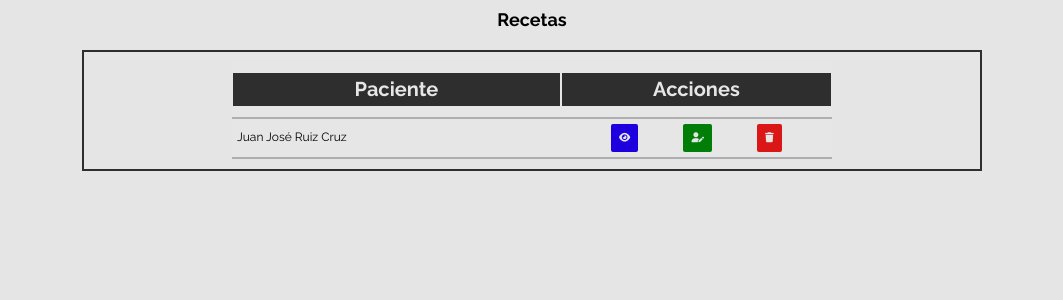
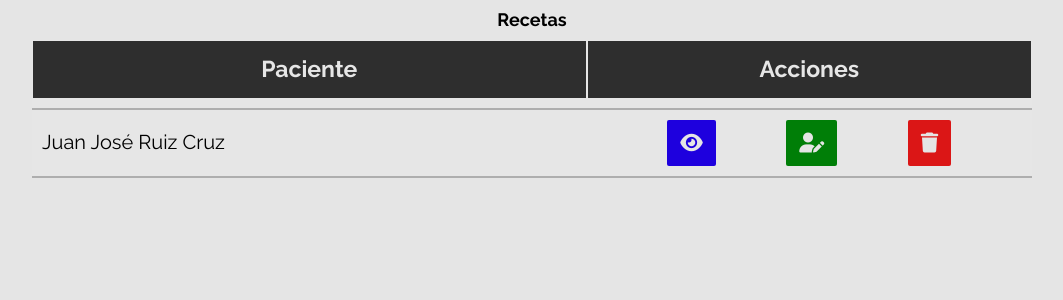
Before and after one commit to juanjo3156/OptiRecipe, a PHP site: page /OptiRecipe/consult_recipes.php in a window 1280 px wide. Shown: the part 80-380 px from the top of the page, without its empty margins (108-1171 px from the left). Run offline with PHP 8.4, Linux system fonts and the light colour scheme; style sheets or scripts are compiled from the project's sources; some libraries are stand-ins or nearby versions.

Commit message:
adding styles for the table

```diff
--- a/src/scss/tables/_tables.scss
+++ b/src/scss/tables/_tables.scss
@@ -4,31 +4,34 @@
 .table{
     display: flex;
     justify-content: center;
-    padding: 1rem;
-    max-width: 900px;
-    margin-top: 2rem;
-    border: 2px solid v.$black;
+    // padding: 0 1rem 1rem 1rem;
+    max-width: 1200px;
+    margin-top: 1rem;
+    // border-left: 2px solid v.$black;
+    // border-right: 2px solid v.$black;
+    // border-bottom: 2px solid v.$black;
 
     &__content{
         font-family: v.$principal_font;
         border-collapse: collapse;
-
         width: 100%;
-        max-width: 60rem;
+        max-width: 100rem;
         overflow-x: auto;
         tr{
             background-color: #e6e6e6;
+            border-bottom: 2px solid lighten(v.$black,50%);
+            font-size: 1.5rem;
+            @include m.phone {
+            font-size: 2rem;
 
-            border-bottom: 2px solid lighten(v.$black,50%);
-            padding: .7rem;
-            font-size: 1.2rem;
+            }
         }
         th{
             border-bottom: 2px solid lighten(v.$black,50%);
-
+            padding-bottom: 1rem;
         }
         td{
-            padding: .5rem;
+            padding: 1rem;
             // border-top: 2px solid lighten(v.$black,50%);
 
         }
@@ -41,20 +44,31 @@
         h2{
 
             color: #e6e6e6;
-            font-size: 2rem;
-            padding: .5rem;
-            margin: 1rem auto;
+            font-size: 2.3rem;
+            padding: 1.5rem;
+            margin: 0;
             background-color: v.$black;
 
             font-weight: 700;
         }
     }
     &__actions{
+        text-align: center;
+        i{
+            font-size: 1.4rem;
+            padding: .4rem;
+
+
+        }
         @include m.phone {
             display: flex;
             justify-content: space-evenly;
             align-items: center;
 
+            i{
+                padding: .5rem;
+                font-size: 2rem;
+            }
         }
     }
 }
```
